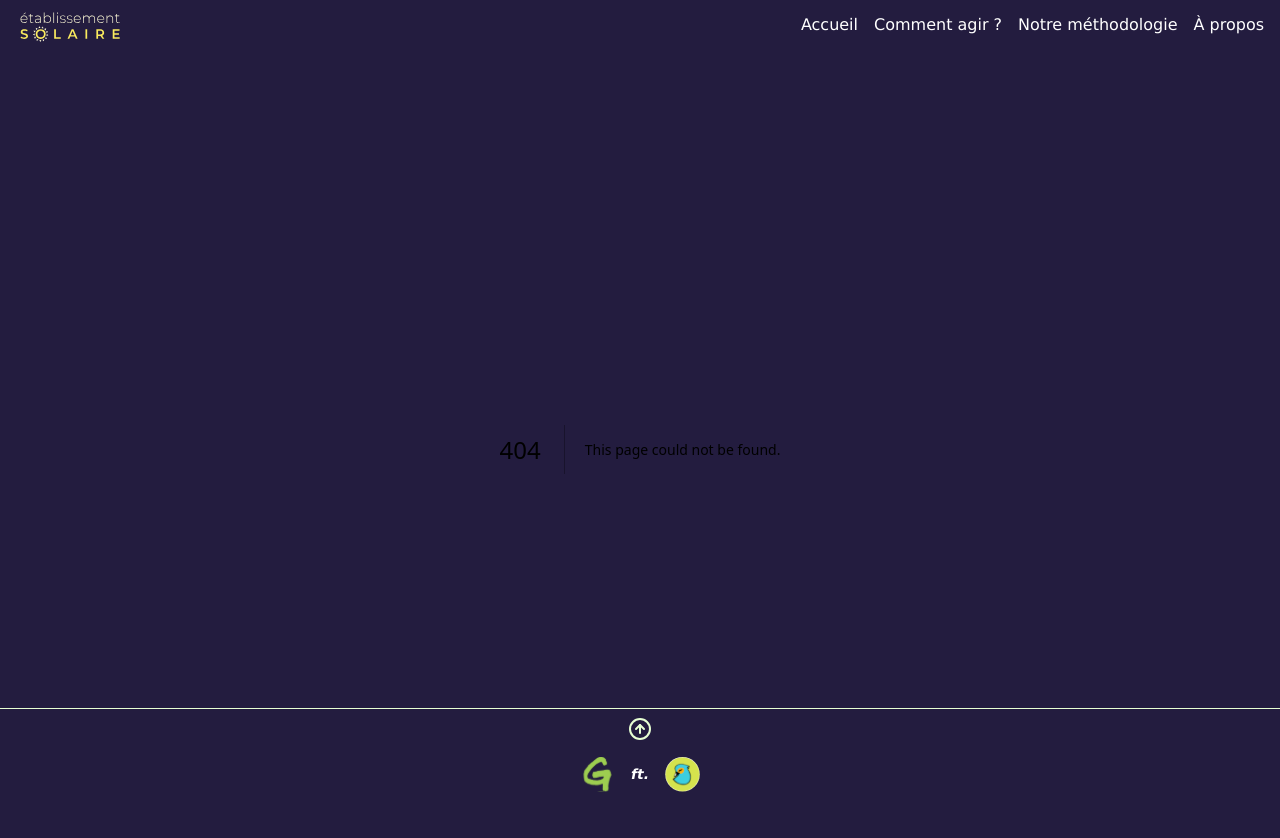
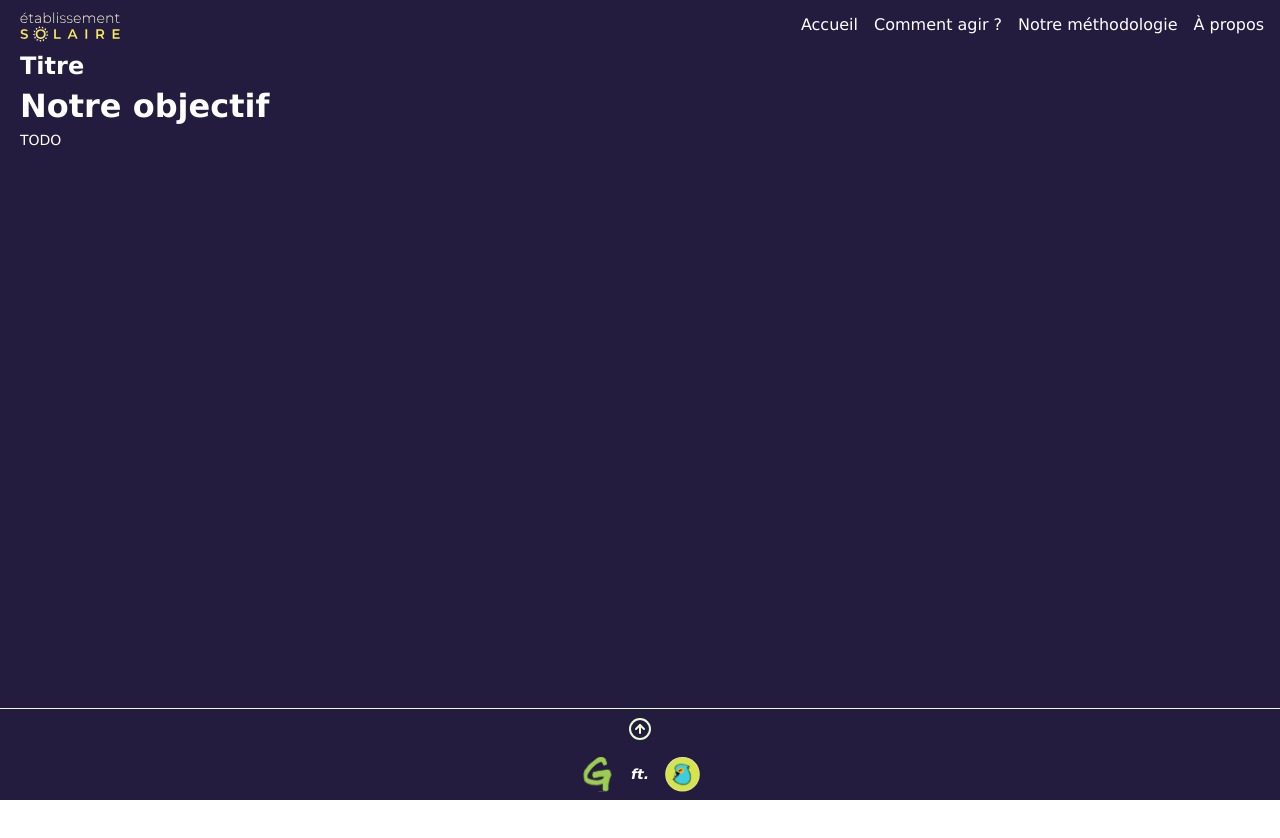
Before and after one commit to jbuiquan/13_potentiel_solaire, a Next.js app in the folder application/: page /comment-agir in a window 1280 px wide. Before the commit this address had no page. Shown: the top 838 px of the page. After the commit the page ends 800 px from the top, so only its background shows below. Built offline with nearby package versions, Linux system fonts and the light colour scheme.

Commit message:
feat: add comment agir page - content missing !

```diff
--- /dev/null
+++ b/application/app/comment-agir/page.tsx
@@ -0,0 +1,13 @@
+import { commentAgirTexts } from '../components/content/commentAgir';
+
+export default function Home() {
+	return (
+		<div className='container mx-auto text-white'>
+			<div className='px-5'>
+				<h1 className='text-2xl font-bold'>{commentAgirTexts.mainTitle}</h1>
+				<h2 className='text-lg font-bold'>{commentAgirTexts.subtitle}</h2>
+				<p className='text-sm'>{commentAgirTexts.text}</p>
+			</div>
+		</div>
+	);
+}
--- /dev/null
+++ b/application/app/components/content/commentAgir.ts
@@ -0,0 +1,5 @@
+export const commentAgirTexts = {
+	mainTitle: 'Titre',
+	subtitle: 'Notre objectif',
+	text: `TODO`,
+};
```
